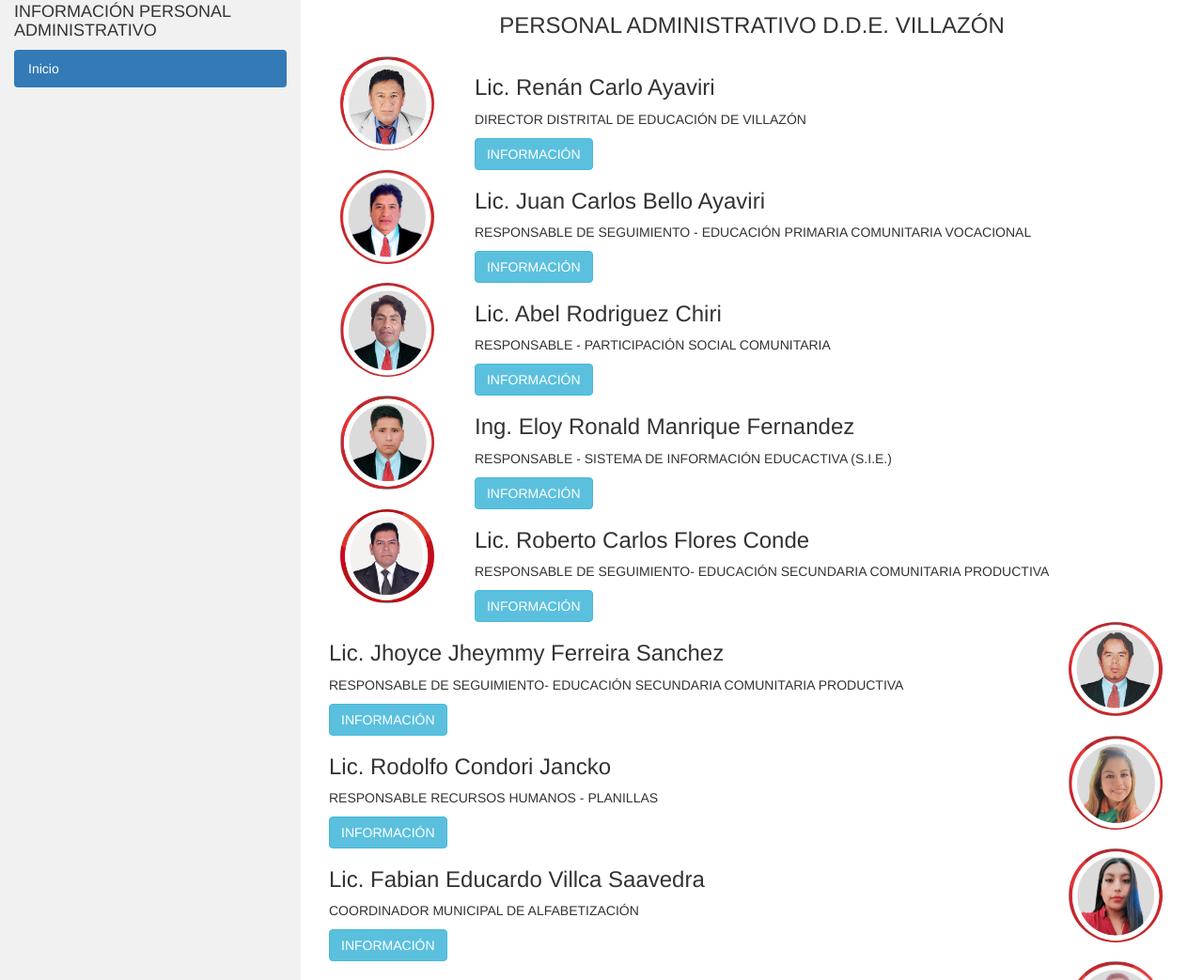
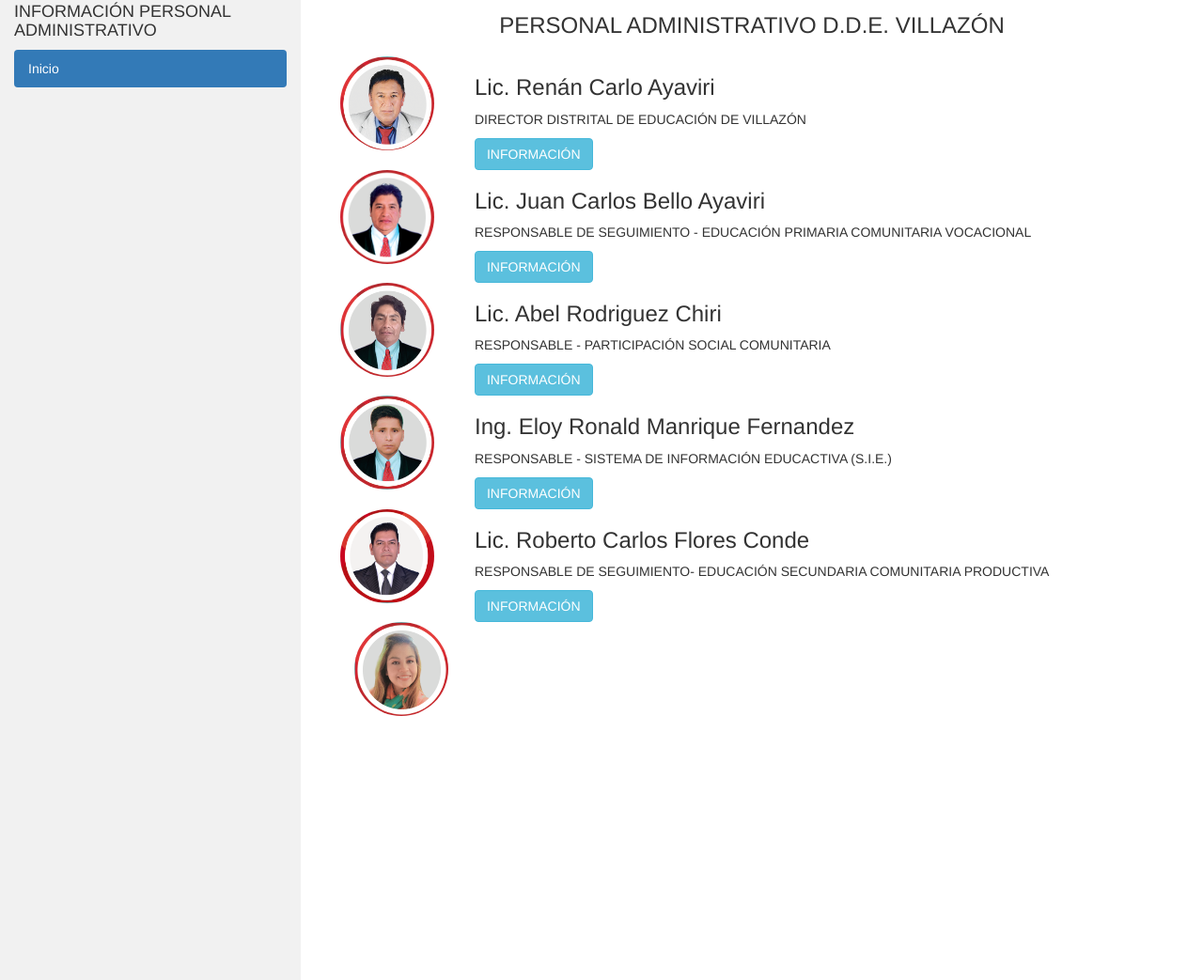
Before and after one commit to manrique123/DDEVILLAZONPERSONAL, a plain HTML site: page index.html in a window 1280 px wide. Shown: the part 57-1100 px from the top of the page at 94% size. Drawn offline with nearby package versions, Linux system fonts and the light colour scheme.

Commit message:
Update index.html

```diff
--- a/index.html
+++ b/index.html
@@ -93,7 +93,6 @@
 
                 <a href="6664761.html" style=" color: #ffffff; "><button type="submit" class="btn btn-info"> INFORMACIÓN</button> </a>
 
-
       </div>
 
       <div class="col-sm-2 text-center">
@@ -117,7 +116,10 @@
               <a href="6662820.html" style=" color: #ffffff; ">  <button type="submit" class="btn btn-info"> INFORMACIÓN</button> </a>
 
       </div>
-
+      </div>
+      <div class="col-sm-2 text-center">
+        <img src="FOTOS\3651514.png" class="img-circle" height="100" width="100" alt="Avatar">
+      </div>
       <div class="col-sm-10">
         <h3>Lic. Jhoyce Jheymmy Ferreira Sanchez </h3>
                 <p.>RESPONSABLE DE SEGUIMIENTO- EDUCACIÓN SECUNDARIA COMUNITARIA PRODUCTIVA</p>
```
